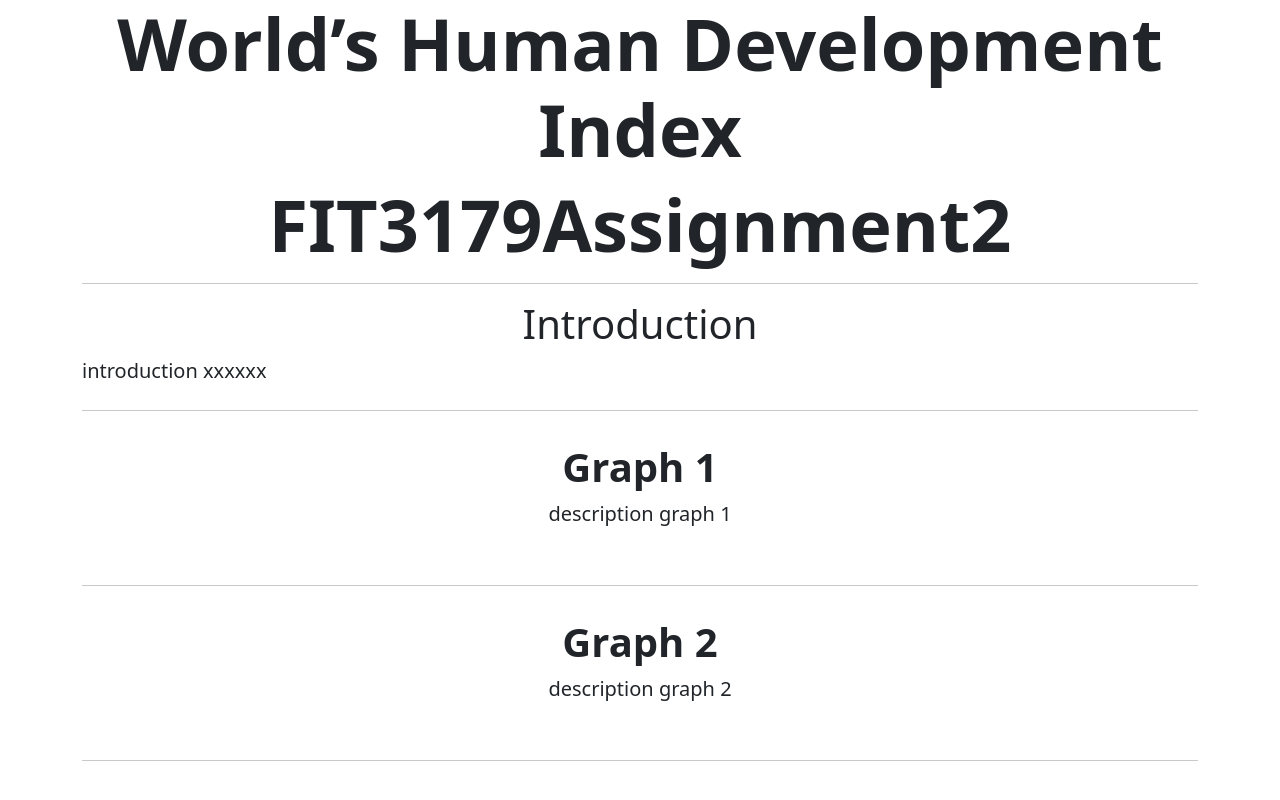
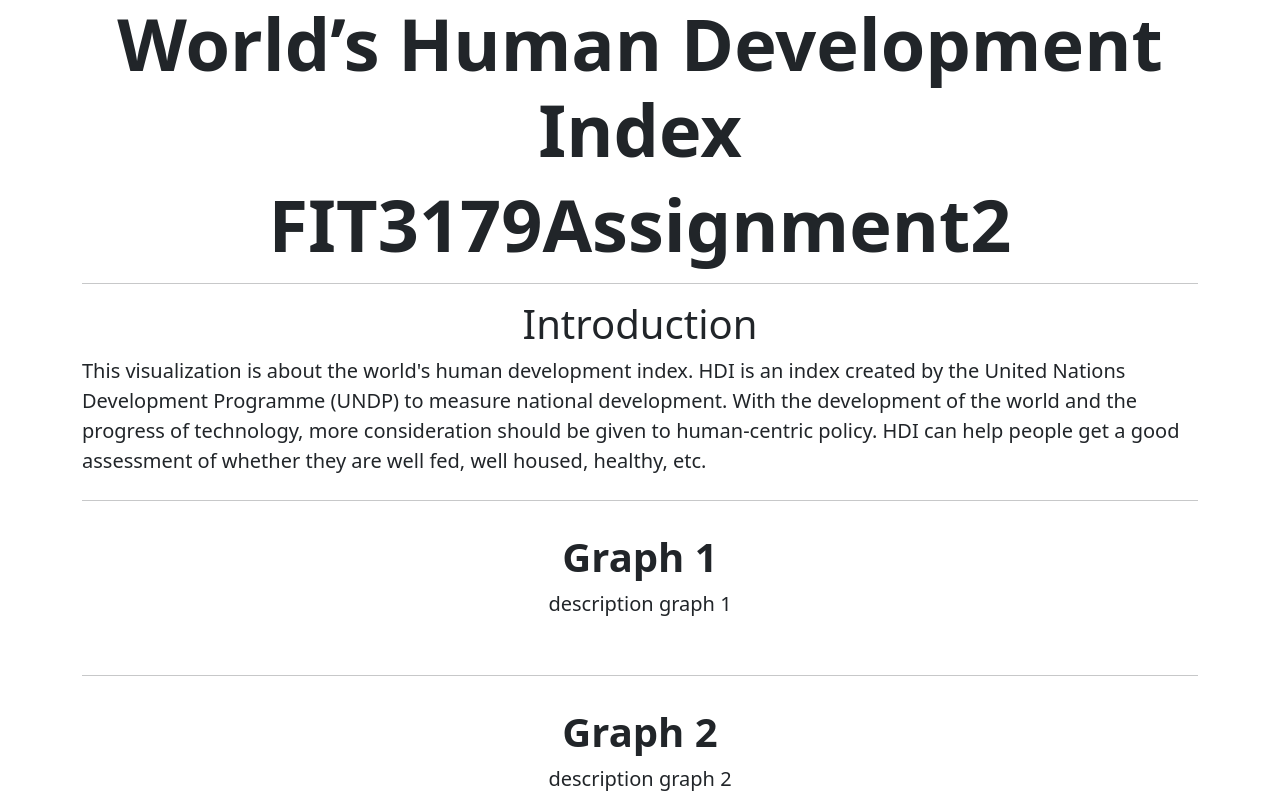
Before and after one commit to JianingLiu-Tom/FIT3179Assignment2, a plain HTML site: page index.html in a window 1280 px wide. Shown: the top 800 px of the page. Drawn offline with nearby package versions, Linux system fonts and the light colour scheme; a script that the page names is missing.

Commit message:
Update index.html

```diff
--- a/index.html
+++ b/index.html
@@ -19,7 +19,7 @@
         <h1 class = "text-center">Introduction</h1>
         <div class ="lead mb-4">
             <p>
-              introduction xxxxxx
+              This visualization is about the world's human development index. HDI is an index created by the United Nations Development Programme (UNDP) to measure national development. With the development of the world and the progress of technology, more consideration should be given to human-centric policy. HDI can help people get a good assessment of whether they are well fed, well housed, healthy, etc.
             </p>
         </div>
         <hr id="divide"/>
```
